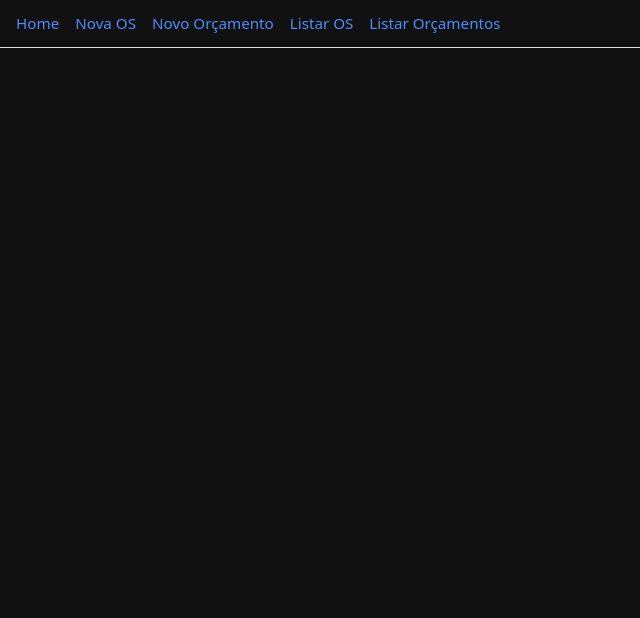
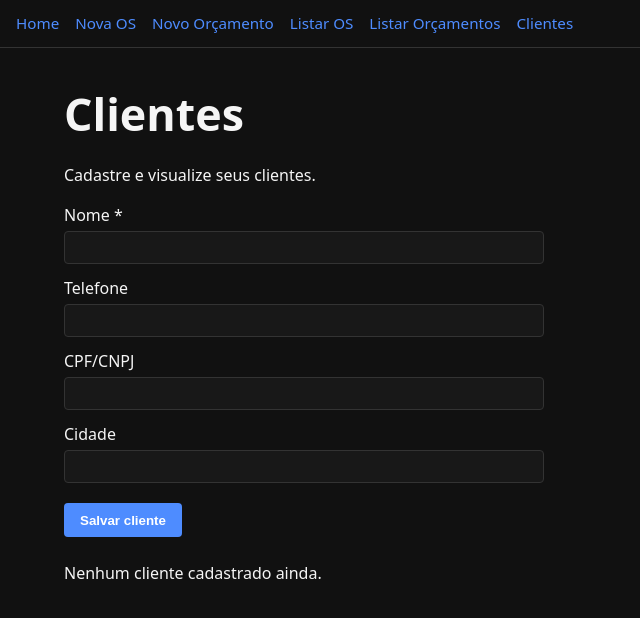
Before and after one commit to ramonnezzz/os-manager, a React app in the folder frontend/: page /clientes in a window 1280 px wide. Shown: the top 618 px of the page, without its empty margins (0-640 px from the left). Built offline with nearby package versions, Linux system fonts and the light colour scheme; the HTML template or start-up script is replaced by a standard one.

Commit message:
feat(clientes): adiciona contexto global e tela de cadastro/listagem de clientes

```diff
--- a/frontend/src/App.tsx
+++ b/frontend/src/App.tsx
@@ -5,6 +5,7 @@ import { NovaOSPage } from "./pages/NovaOSPage";
 import { NovoOrcamentoPage } from "./pages/NovoOrcamentoPage";
 import { ListaOSPage } from "./pages/ListaOSPage";
 import { ListaOrcamentosPage } from "./pages/ListaOrcamentosPage";
+import { ListaClientesPage } from "./pages/ListaClientesPage"; // <- novo import
 
 function App() {
   return (
@@ -17,6 +18,7 @@ function App() {
           <Route path="/novo-orcamento" element={<NovoOrcamentoPage />} />
           <Route path="/os" element={<ListaOSPage />} />
           <Route path="/orcamentos" element={<ListaOrcamentosPage />} />
+          <Route path="/clientes" element={<ListaClientesPage />} /> {/* nova rota */}
         </Routes>
       </main>
     </BrowserRouter>
--- a/frontend/src/components/Navbar.tsx
+++ b/frontend/src/components/Navbar.tsx
@@ -5,10 +5,10 @@ export function Navbar() {
     <nav
       style={{
         display: "flex",
+        flexWrap: "wrap",
         gap: "1rem",
         padding: "0.75rem 1rem",
-        borderBottom: "1px solid #ddd",
-        marginBottom: "1rem",
+        borderBottom: "1px solid #333",
       }}
     >
       <Link to="/">Home</Link>
@@ -16,6 +16,7 @@ export function Navbar() {
       <Link to="/novo-orcamento">Novo Orçamento</Link>
       <Link to="/os">Listar OS</Link>
       <Link to="/orcamentos">Listar Orçamentos</Link>
+      <Link to="/clientes">Clientes</Link> {/* novo link */}
     </nav>
   );
 }
--- /dev/null
+++ b/frontend/src/context/ClienteContext.tsx
@@ -0,0 +1,43 @@
+import {
+  createContext,
+  useContext,
+} from "react";
+import type { ReactNode } from "react";
+import type { Cliente } from "../types/cliente";
+import { usePersistentState } from "../hooks/usePersistentState";
+
+interface ClienteContextType {
+  listaClientes: Cliente[];
+  adicionarCliente: (novo: Cliente) => void;
+}
+
+const ClienteContext = createContext<ClienteContextType | undefined>(undefined);
+
+interface ClienteProviderProps {
+  children: ReactNode;
+}
+
+export function ClienteProvider({ children }: ClienteProviderProps) {
+  const [listaClientes, setListaClientes] = usePersistentState<Cliente[]>(
+    "clientes-lista",
+    []
+  );
+
+  function adicionarCliente(novo: Cliente) {
+    setListaClientes((anteriores) => [...anteriores, novo]);
+  }
+
+  return (
+    <ClienteContext.Provider value={{ listaClientes, adicionarCliente }}>
+      {children}
+    </ClienteContext.Provider>
+  );
+}
+
+export function useClientes() {
+  const context = useContext(ClienteContext);
+  if (!context) {
+    throw new Error("useClientes deve ser usado dentro de um ClienteProvider");
+  }
+  return context;
+}
--- a/frontend/src/main.tsx
+++ b/frontend/src/main.tsx
@@ -4,13 +4,16 @@ import App from "./App.tsx";
 import "./index.css";
 import { OSProvider } from "./context/OSContext";
 import { OrcamentoProvider } from "./context/OrcamentoContext";
+import { ClienteProvider } from "./context/ClienteContext";
 
 ReactDOM.createRoot(document.getElementById("root")!).render(
   <React.StrictMode>
-    <OSProvider>
-      <OrcamentoProvider>
-        <App />
-      </OrcamentoProvider>
-    </OSProvider>
+    <ClienteProvider>
+      <OSProvider>
+        <OrcamentoProvider>
+          <App />
+        </OrcamentoProvider>
+      </OSProvider>
+    </ClienteProvider>
   </React.StrictMode>
 );
--- /dev/null
+++ b/frontend/src/pages/ListaClientesPage.tsx
@@ -0,0 +1,231 @@
+import { useState } from "react";
+import type { FormEvent } from "react";
+import { useClientes } from "../context/ClienteContext";
+import type { Cliente } from "../types/cliente";
+
+export function ListaClientesPage() {
+  const { listaClientes, adicionarCliente } = useClientes();
+
+  const [nome, setNome] = useState("");
+  const [telefone, setTelefone] = useState("");
+  const [cpfCnpj, setCpfCnpj] = useState("");
+  const [cidade, setCidade] = useState("");
+  const [erro, setErro] = useState<string | null>(null);
+
+  function handleSubmit(event: FormEvent) {
+    event.preventDefault();
+    setErro(null);
+
+    if (!nome.trim()) {
+      setErro("Informe o nome do cliente.");
+      return;
+    }
+
+    const timestamp = Date.now();
+    const cliente: Cliente = {
+      id: `cli-${timestamp}`,
+      nome: nome.trim(),
+      tipoPessoa: "PF", // por padrão; depois pode permitir escolher
+      telefone: telefone.trim() || undefined,
+      cpfCnpj: cpfCnpj.trim() || undefined,
+      cidade: cidade.trim() || undefined,
+    };
+
+    adicionarCliente(cliente);
+
+    setNome("");
+    setTelefone("");
+    setCpfCnpj("");
+    setCidade("");
+  }
+
+  const vazio = listaClientes.length === 0;
+
+  return (
+    <div>
+      <h1>Clientes</h1>
+      <p>Cadastre e visualize seus clientes.</p>
+
+      <form
+        onSubmit={handleSubmit}
+        style={{
+          marginTop: "1rem",
+          marginBottom: "1.5rem",
+          display: "flex",
+          flexDirection: "column",
+          gap: "0.75rem",
+          maxWidth: "480px",
+        }}
+      >
+        {erro && (
+          <div
+            style={{
+              padding: "0.5rem 0.75rem",
+              borderRadius: "4px",
+              backgroundColor: "#331111",
+              color: "#ffb3b3",
+              fontSize: "0.9rem",
+            }}
+          >
+            {erro}
+          </div>
+        )}
+
+        <div>
+          <label style={{ display: "block", marginBottom: "0.25rem" }}>
+            Nome *
+          </label>
+          <input
+            type="text"
+            value={nome}
+            onChange={(e) => setNome(e.target.value)}
+            required
+            style={{
+              width: "100%",
+              padding: "0.5rem 0.75rem",
+              borderRadius: "4px",
+              border: "1px solid #333",
+              backgroundColor: "#181818",
+              color: "#f5f5f5",
+            }}
+          />
+        </div>
+
+        <div>
+          <label style={{ display: "block", marginBottom: "0.25rem" }}>
+            Telefone
+          </label>
+          <input
+            type="tel"
+            value={telefone}
+            onChange={(e) => setTelefone(e.target.value)}
+            style={{
+              width: "100%",
+              padding: "0.5rem 0.75rem",
+              borderRadius: "4px",
+              border: "1px solid #333",
+              backgroundColor: "#181818",
+              color: "#f5f5f5",
+            }}
+          />
+        </div>
+
+        <div>
+          <label style={{ display: "block", marginBottom: "0.25rem" }}>
+            CPF/CNPJ
+          </label>
+          <input
+            type="text"
+            value={cpfCnpj}
+            onChange={(e) => setCpfCnpj(e.target.value)}
+            style={{
+              width: "100%",
+              padding: "0.5rem 0.75rem",
+              borderRadius: "4px",
+              border: "1px solid #333",
+              backgroundColor: "#181818",
+              color: "#f5f5f5",
+            }}
+          />
+        </div>
+
+        <div>
+          <label style={{ display: "block", marginBottom: "0.25rem" }}>
+            Cidade
+          </label>
+          <input
+            type="text"
+            value={cidade}
+            onChange={(e) => setCidade(e.target.value)}
+            style={{
+              width: "100%",
+              padding: "0.5rem 0.75rem",
+              borderRadius: "4px",
+              border: "1px solid #333",
+              backgroundColor: "#181818",
+              color: "#f5f5f5",
+            }}
+          />
+        </div>
+
+        <button
+          type="submit"
+          style={{
+            marginTop: "0.5rem",
+            padding: "0.6rem 1rem",
+            borderRadius: "4px",
+            border: "none",
+            backgroundColor: "#4e8cff",
+            color: "#fff",
+            fontWeight: 600,
+            cursor: "pointer",
+            alignSelf: "flex-start",
+          }}
+        >
+          Salvar cliente
+        </button>
+      </form>
+
+      {vazio ? (
+        <p>Nenhum cliente cadastrado ainda.</p>
+      ) : (
+        <table
+          style={{
+            width: "100%",
+            borderCollapse: "collapse",
+            marginTop: "0.5rem",
+          }}
+        >
+          <thead>
+            <tr>
+              <th style={{ textAlign: "left", padding: "0.5rem" }}>Nome</th>
+              <th style={{ textAlign: "left", padding: "0.5rem" }}>Telefone</th>
+              <th style={{ textAlign: "left", padding: "0.5rem" }}>
+                CPF/CNPJ
+              </th>
+              <th style={{ textAlign: "left", padding: "0.5rem" }}>Cidade</th>
+            </tr>
+          </thead>
+          <tbody>
+            {listaClientes.map((cli) => (
+              <tr key={cli.id}>
+                <td
+                  style={{
+                    padding: "0.5rem",
+                    borderTop: "1px solid #333",
+                  }}
+                >
+                  {cli.nome}
+                </td>
+                <td
+                  style={{
+                    padding: "0.5rem",
+                    borderTop: "1px solid #333",
+                  }}
+                >
+                  {cli.telefone ?? "-"}
+                </td>
+                <td
+                  style={{
+                    padding: "0.5rem",
+                    borderTop: "1px solid #333",
+                  }}
+                >
+                  {cli.cpfCnpj ?? "-"}
+                </td>
+                <td
+                  style={{
+                    padding: "0.5rem",
+                    borderTop: "1px solid #333",
+                  }}
+                >
+                  {cli.cidade ?? "-"}
+                </td>
+              </tr>
+            ))}
+          </tbody>
+        </table>
+      )}
+    </div>
+  );
+}
```
